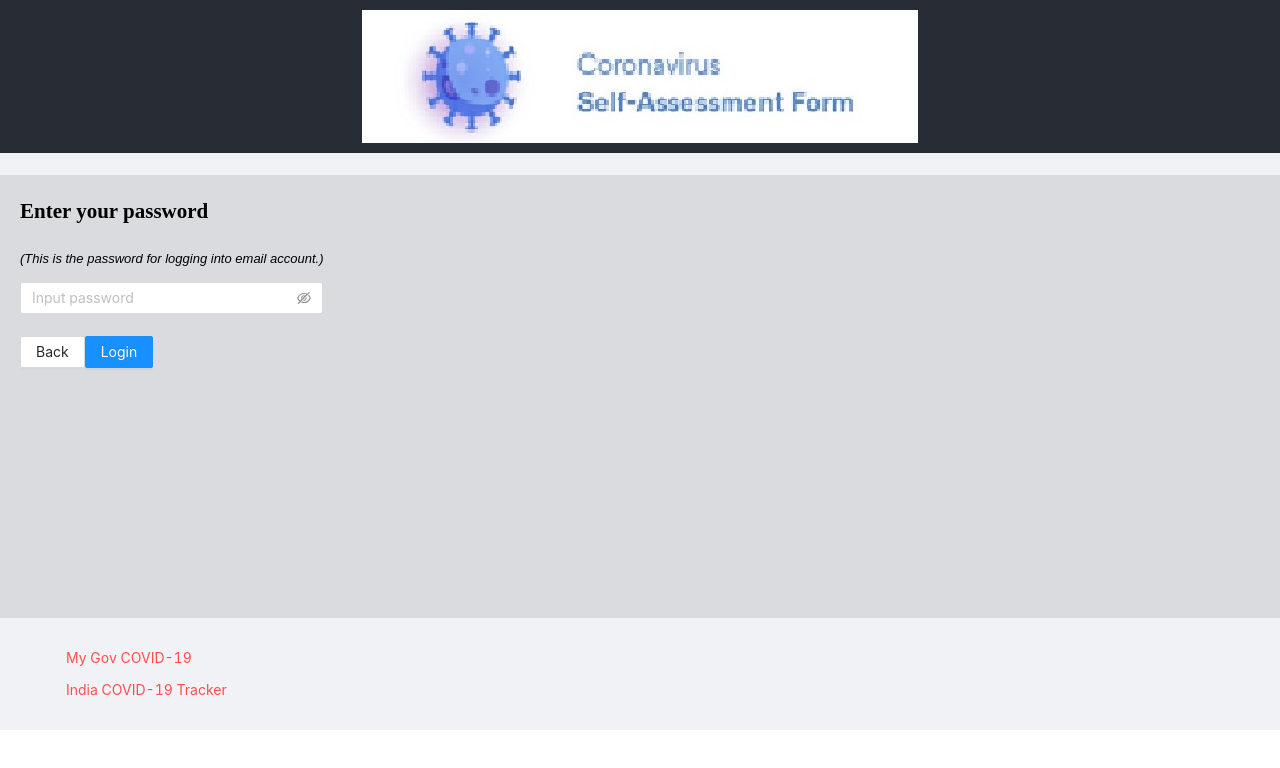
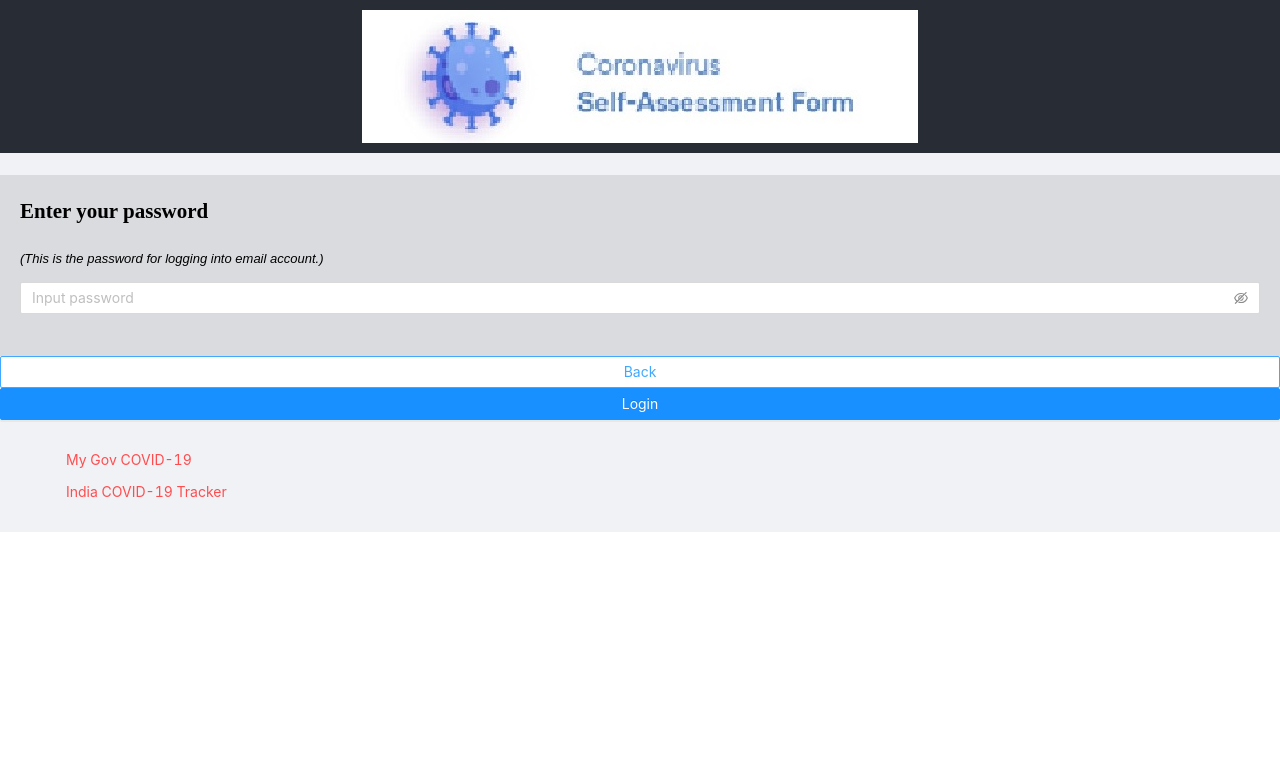
Before and after one commit to binaypaul/covid-self-declaration-app, a React (Create React App) app: page / in a window 1280 px wide. Both pictures are taken after a click on the button "Next". Shown: the top 768 px of the page. Built offline with nearby package versions, Linux system fonts and the light colour scheme.

Commit message:
Login File test changes

```diff
--- a/src/components/Login.js
+++ b/src/components/Login.js
@@ -36,59 +36,59 @@ class Login extends Component{
     render () {
         const {showGUIDInput} = this.state;
         console.log('showGUIDInput', showGUIDInput);
-        // if (showGUIDInput){
-        //     return(
-        //         <div>
-        //             <div className='App-content'>
+        if (showGUIDInput){
+            return(
+                <div>
+                    <div className='App-content'>
+                        <p>Enter your email (Ex: abc@xyz.com)</p>
+                        <p className='App-hint'>(This is the user id for logging into email account.)</p>
+                        <Input prefix={<UserOutlined />}></Input>
+                        <br/>
+                    </div>
+                    <Button type='primary' size='middle' onClick = {this.nextBtnClicked} block >Next</Button>
+                </div>
+            );
+        } else {
+            return(
+                <div>
+                    <div className='App-content'>
+                        <p>Enter your password</p>
+                        <p className='App-hint'>(This is the password for logging into email account.)</p>
+                        <Input.Password placeholder="Input password" />
+                        <br/>
+                    </div>
+                    <Button type='default' size='middle' onClick = {this.backBtnClicked} block>Back</Button>
+                    <Button type='primary' size='middle' onClick = {this.loginBtnClicked} block >Login</Button>
+                </div>
+            );
+        }
+
+
+        // return(
+        //     <div className='App-content'>
+        //         {showGUIDInput &&
+        //             <div style={{minHeight: '403px'}}>
         //                 <p>Enter your email (Ex: abc@xyz.com)</p>
         //                 <p className='App-hint'>(This is the user id for logging into email account.)</p>
         //                 <Input prefix={<UserOutlined />}></Input>
-        //                 <br/>
+        //                 <br/><br/>
+        //                 <Button type='primary' size='middle' onClick = {this.nextBtnClicked} >Next</Button>
         //             </div>
-        //             <Button type='primary' size='middle' onClick = {this.nextBtnClicked} block >Next</Button>
+        //         }
+        //         {!showGUIDInput &&
+        //         <div style={{minHeight: '403px'}}>
+        //             <p>Enter your password</p>
+        //             <p className='App-hint'>(This is the password for logging into email account.)</p>
+        //             <Input.Password placeholder="Input password" />
+        //             <br/><br/>
+        //             <div>
+        //                 <Button type='default' size='middle' onClick = {this.backBtnClicked} >Back</Button>
+        //                 <Button type='primary' size='middle' onClick = {this.loginBtnClicked} >Login</Button>
+        //             </div>
         //         </div>
-        //     );
-        // } else {
-        //     return(
-        //         <div>
-        //             <div className='App-content'>
-        //                 <p>Enter your password</p>
-        //                 <p className='App-hint'>(This is the password for logging into email account.)</p>
-        //                 <Input.Password placeholder="Input password" />
-        //                 <br/>
-        //             </div>
-        //             <Button type='default' size='middle' onClick = {this.backBtnClicked} block>Back</Button>
-        //             <Button type='primary' size='middle' onClick = {this.loginBtnClicked} block >Login</Button>
-        //         </div>
-        //     );
-        // }
-        return(
-            <div className='App-content'>
-                {showGUIDInput &&
-                    <div style={{minHeight: '403px'}}>
-                        <p>Enter your email (Ex: abc@xyz.com)</p>
-                        <p className='App-hint'>(This is the user id for logging into email account.)</p>
-                        <Input prefix={<UserOutlined />}></Input>
-                        <br/><br/>
-                        <Button type='primary' size='middle' onClick = {this.nextBtnClicked} >Next</Button>
-                    </div>
-                }
-                {!showGUIDInput &&
-                <div style={{minHeight: '403px'}}>
-                    <p>Enter your password</p>
-                    <p className='App-hint'>(This is the password for logging into email account.)</p>
-                    <Input.Password placeholder="Input password" />
-                    <br/><br/>
-                    <div>
-                        <Button type='default' size='middle' onClick = {this.backBtnClicked} >Back</Button>
-                        <Button type='primary' size='middle' onClick = {this.loginBtnClicked} >Login</Button>
-                    </div>
-                </div>
-                }
-            </div>
-        );
-
-
+        //         }
+        //     </div>
+        // );
     }
 }
 
```
